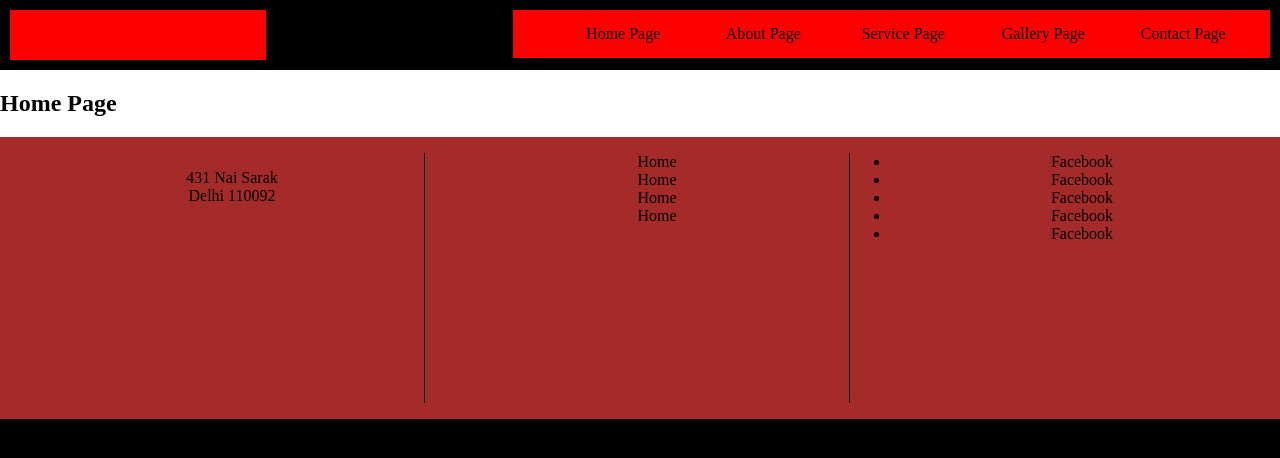
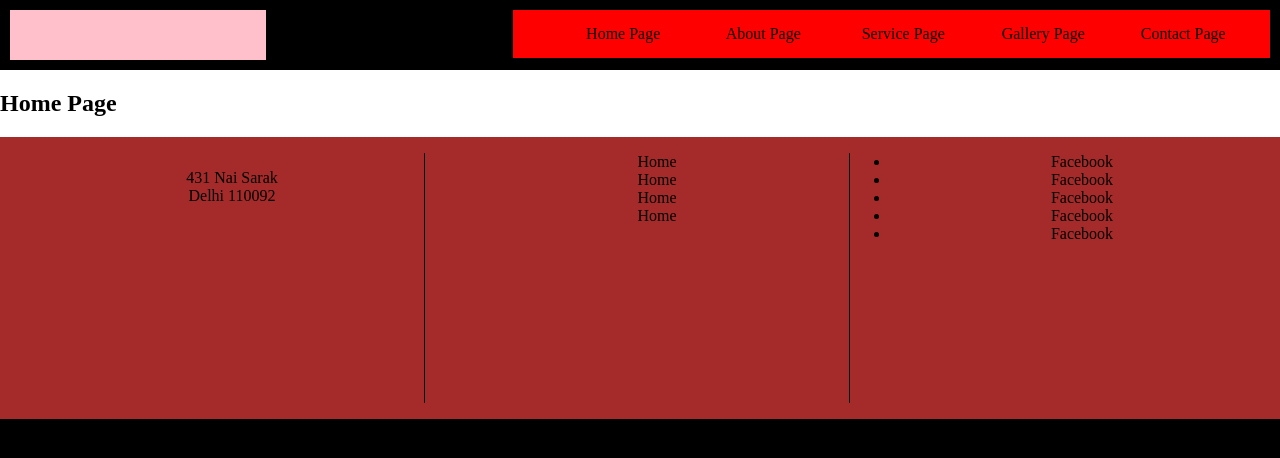
Before and after one commit to sahildemo/servicewebdemo, a plain HTML site: page index.html in a window 1280 px wide. Drawn offline with Linux system fonts and the light colour scheme.

Commit message:
index color change

```diff
--- a/index.html
+++ b/index.html
@@ -8,7 +8,7 @@
 	body{margin:0;}
 		main{width:100%; background: black; height:auto; min-height:1100px; margin:auto; }
 
-.logo{width:20%; height:auto; background: red; min-height:50px;  float:left;  margin:10px;}
+.logo{width:20%; height:auto; background: pink; min-height:50px;  float:left;  margin:10px;}
 nav{ height:auto; width:70%; float:right;  margin:10px;min-height:20px;  }
 nav ul{margin:0; float:right; width:80%; background: red; }
 
```
